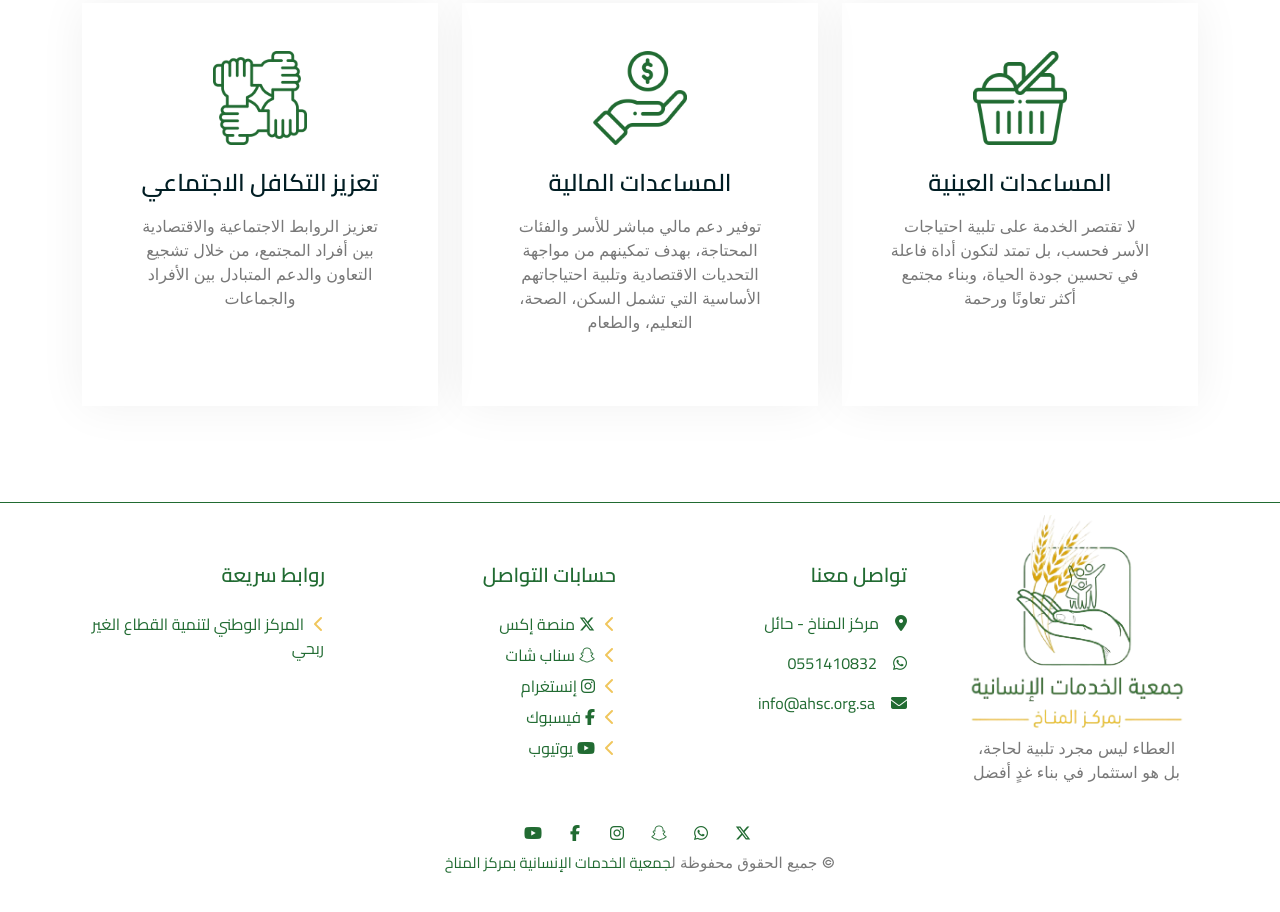
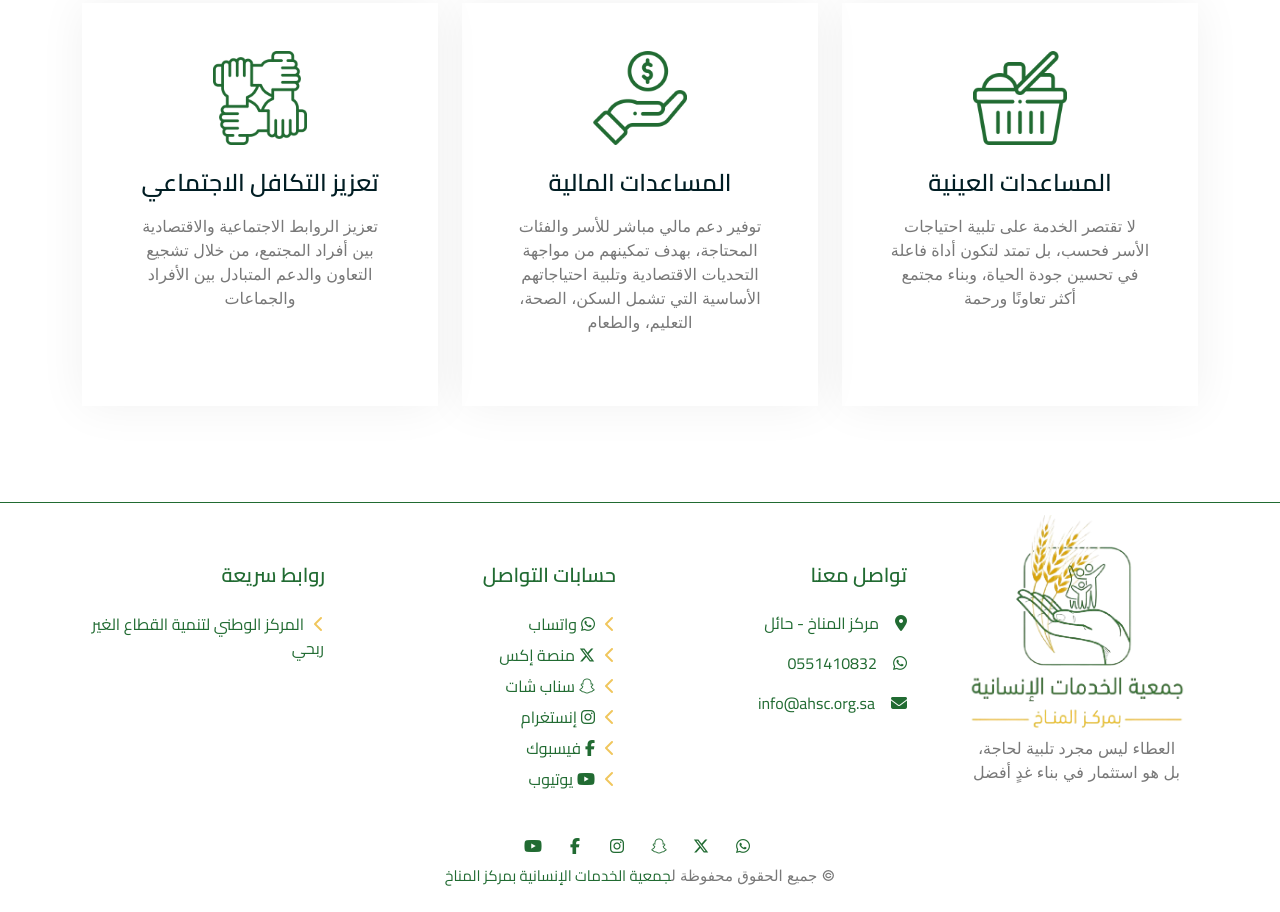
Before and after one commit to AHSC-SA/website, a plain HTML site: page index.html in a window 1280 px wide. Shown: the part 1610-2522 px from the top of the page. Drawn offline with nearby package versions, Linux system fonts and the light colour scheme.

Commit message:
Add social media links to footer

```diff
--- a/index.html
+++ b/index.html
@@ -571,6 +571,7 @@
                 </div>
                 <div class="col-lg-3 col-md-6 pt-5">
                     <h5 class="text-primary mb-4">حسابات التواصل</h5>
+                    <a class="btn btn-link" href="https://wa.me/+966551410832"><i class="fab fa-whatsapp ms-1"></i>واتساب</a>
                     <a class="btn btn-link" href="https://x.com/ahsc_org_sa"><i class="fab fa-x-twitter ms-1"></i>منصة إكس</a>
                     <a class="btn btn-link" href="https://snapchat.com/add/ahsc_sa"><i class="fab fa-snapchat-ghost ms-1"></i>سناب شات</a>
                     <a class="btn btn-link" href="https://instagram.com/ahsc_org_sa"><i class="fab fa-instagram ms-1"></i>إنستغرام</a>
@@ -589,8 +590,8 @@
                 <div class="row">
                     <div class="col-md-12 text-center mb-3 mb-md-0">
                         <div class="d-flex mx-auto justify-content-center">
+                            <a class="btn btn-square me-1" href="https://wa.me/+966551410832"><i class="fab fa-whatsapp"></i></a>
                             <a class="btn btn-square me-1" href="https://x.com/ahsc_org_sa"><i class="fab fa-x-twitter"></i></a>
-                            <a class="btn btn-square me-1" href="https://wa.me/+966551410832"><i class="fab fa-whatsapp"></i></a>
                             <a class="btn btn-square me-1" href="https://snapchat.com/add/ahsc_sa"><i class="fab fa-snapchat-ghost"></i></a>
                             <a class="btn btn-square me-1" href="https://instagram.com/ahsc_org_sa"><i class="fab fa-instagram"></i></a>
                             <a class="btn btn-square me-1" href="https://facebook.com/ahsc.org.sa"><i class="fab fa-facebook-f"></i></a>
```
